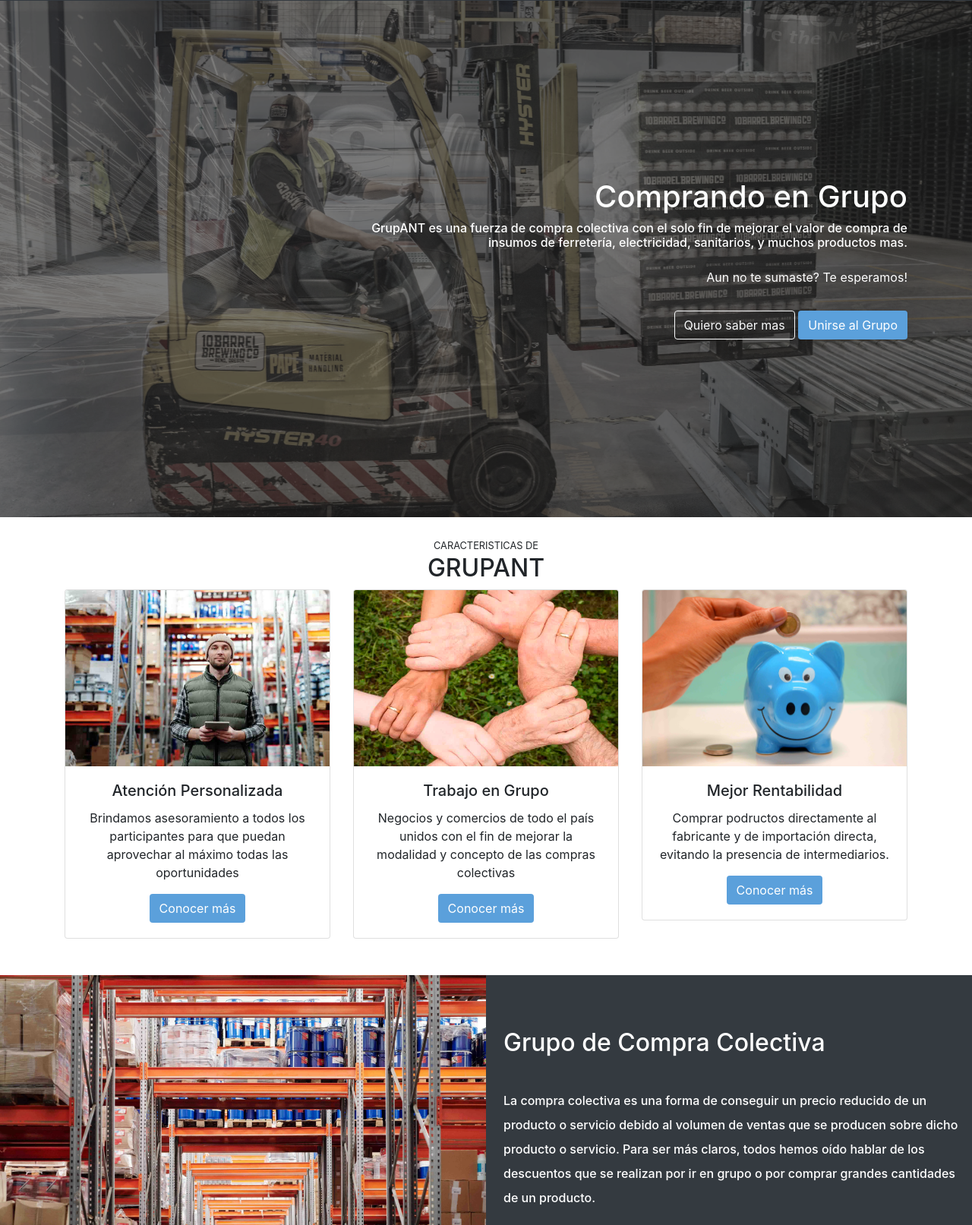
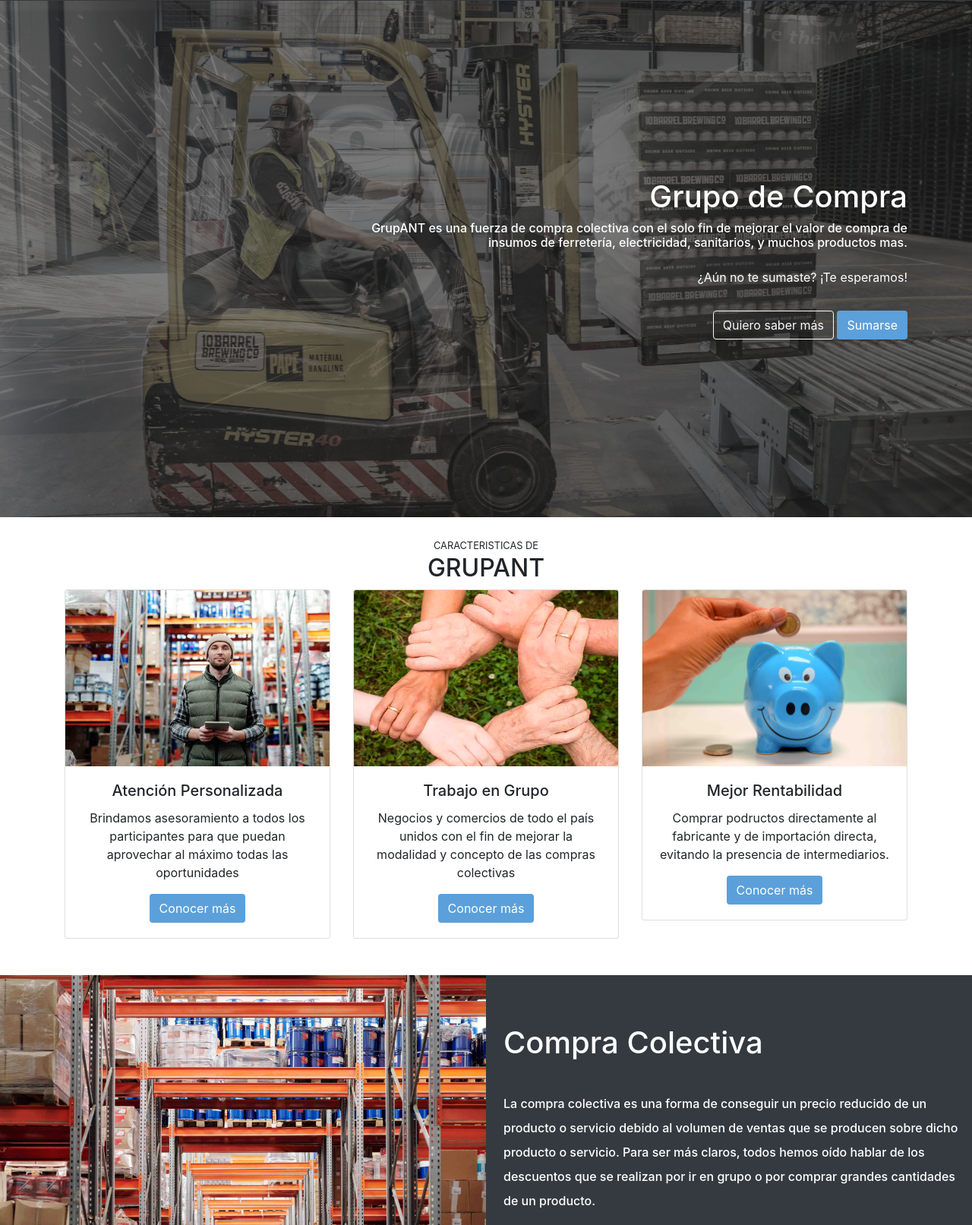
Before and after one commit to juanegerva/grupANT, a plain HTML site: page index.html in a window 1280 px wide. Shown: the part 92-1705 px from the top of the page at 76% size. Drawn offline with nearby package versions, Linux system fonts and the light colour scheme; a script that the page names is missing.

Commit message:
Modifique titulo sugerido en la muestra

```diff
--- a/index.html
+++ b/index.html
@@ -90,17 +90,17 @@
 					<div class="container">
 						<div class="row align-items-center">
 							<div class="col-md-8 offset-md-4 text-center text-md-right">
-								<h1>Comprando en Grupo</h1>
+								<h1>Grupo de Compra</h1>
 								<h6 class="d-none d-md-block">
 									GrupANT es una fuerza de compra colectiva con el solo fin de mejorar
 									el valor de compra de insumos de ferretería,
 									electricidad, sanitarios, y muchos productos mas.</h6>
 								<p class="pt-3 pb-3">
-									Aun no te sumaste? Te esperamos!
+								¿Aún no te sumaste? ¡Te esperamos!
 								</p>
-								<a href="html/nosotros.html" class="btn btn-outline-light">Quiero saber mas</a>
+								<a href="html/nosotros.html" class="btn btn-outline-light">Quiero saber más</a>
 								<button type="button" class="btn btn__carousel" data-toggle="modal"
-									data-target="#modalUnirse">Unirse al Grupo</button>
+									data-target="#modalUnirse">Sumarse</button>
 							</div>
 						</div>
 					</div>
@@ -174,7 +174,7 @@
 				</div>
 
 				<div class="col-12 col-lg-6 pt-4 pb-4 align-self-center">
-					<h2 class="pb-3 pl-2">Grupo de Compra Colectiva</h2>
+					<h1 class="pb-3 pl-2">Compra Colectiva</h1>
 					<h6 id="texto__descrip" class="pt-3 pb-5 pl-2">
 						La compra colectiva es una forma de conseguir un precio reducido de un producto o servicio
 						debido al volumen de ventas que se producen sobre dicho producto o servicio.
```
